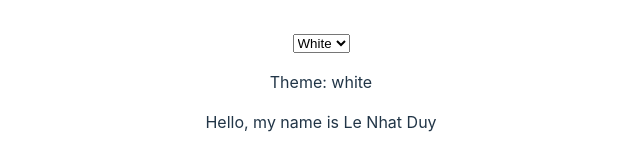
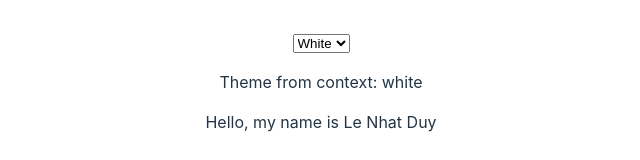
Before and after one commit to rayleigh420/ReactTS_hook, a React (Vite) app: page /context in a window 1280 px wide. Shown: the part 310-470 px from the top of the page, without its empty margins (319-959 px from the left). Built offline with nearby package versions, Linux system fonts and the light colour scheme.

Commit message:
lesson5 - useContext

```diff
--- a/src/components/Paragraph.tsx
+++ b/src/components/Paragraph.tsx
@@ -5,7 +5,7 @@ const Paragraph = () => {
   const { theme } = useContext(ThemeContext);
   return (
     <>
-      <p>Theme: {theme}</p>
+      <p>Theme from context: {theme}</p>
       <p style={{ backgroundColor: `${theme}` }}>
         Hello, my name is Le Nhat Duy
       </p>
```
